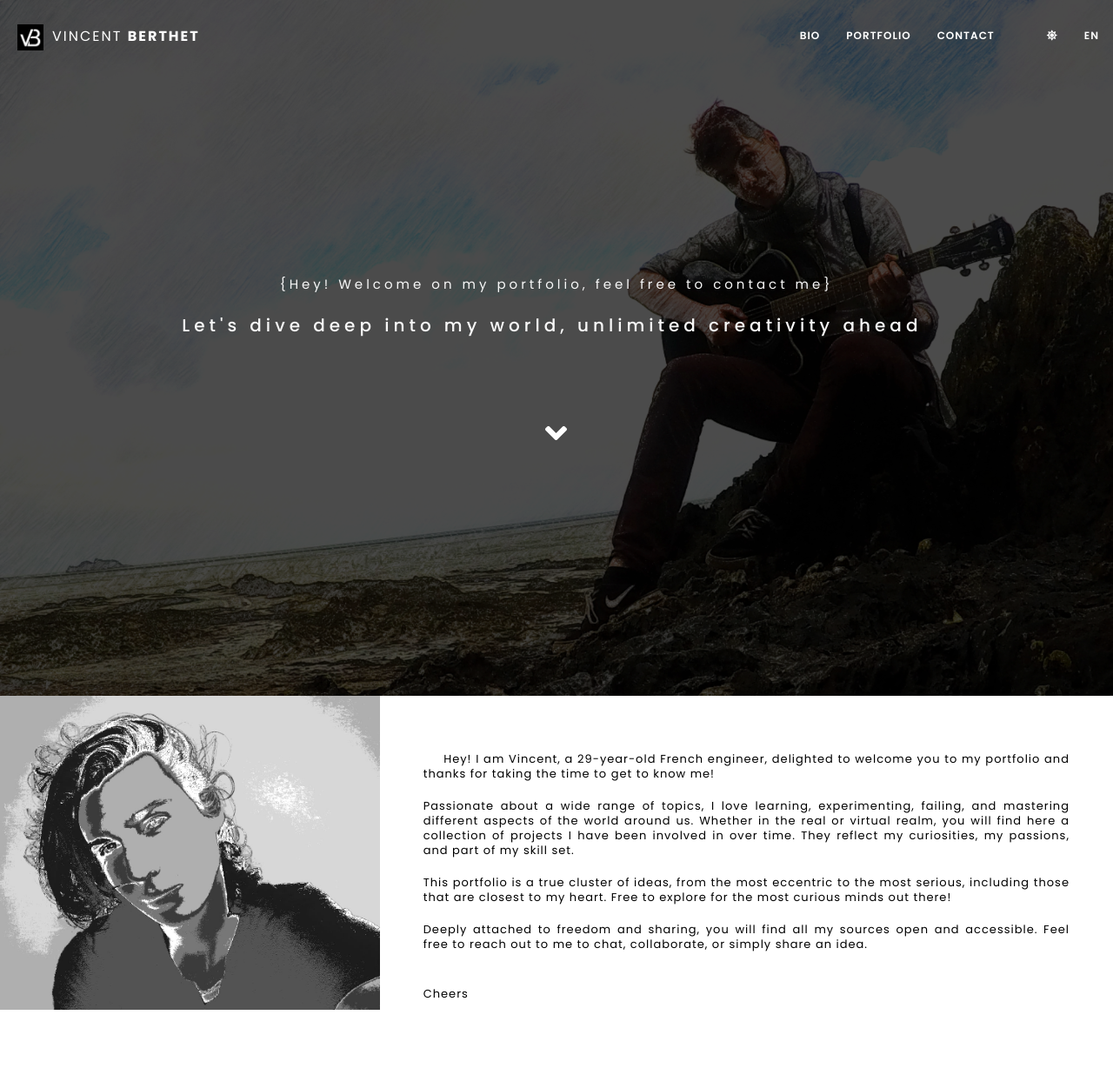
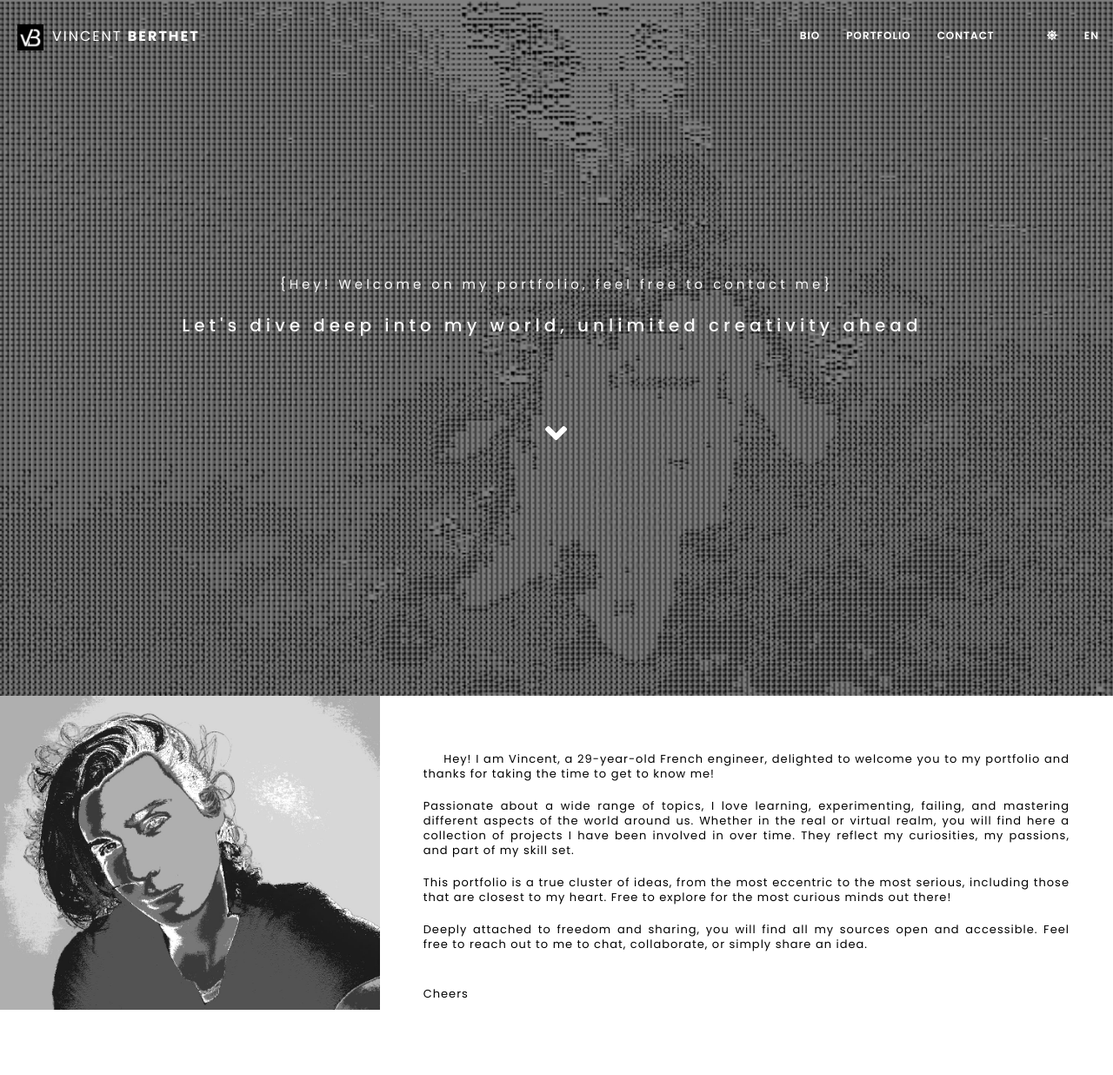
Before and after one commit to vincentBrth/me, a PHP site: page / in a window 1280 px wide. Shown: the top 1236 px of the page at 87% size. Run offline with PHP 8.4, Linux system fonts and the light colour scheme.

Commit message:
Develop (#27)
* Fixes

* Update background

---------

Co-authored-by: Vincent Berthet <v.berthet@ateme.com>

```diff
--- a/css/style.css
+++ b/css/style.css
@@ -336,7 +336,7 @@ body.loaded #preloader {
 
 .home-section-background:after {
     position: absolute;
-    background: rgba(0, 0, 0, 0.7);
+    background: rgba(0, 0, 0, 0.5);
     left: 0;
     top: 0;
     width: 100%;
```
Also changed, not shown: img/bg/bg.jpg.
